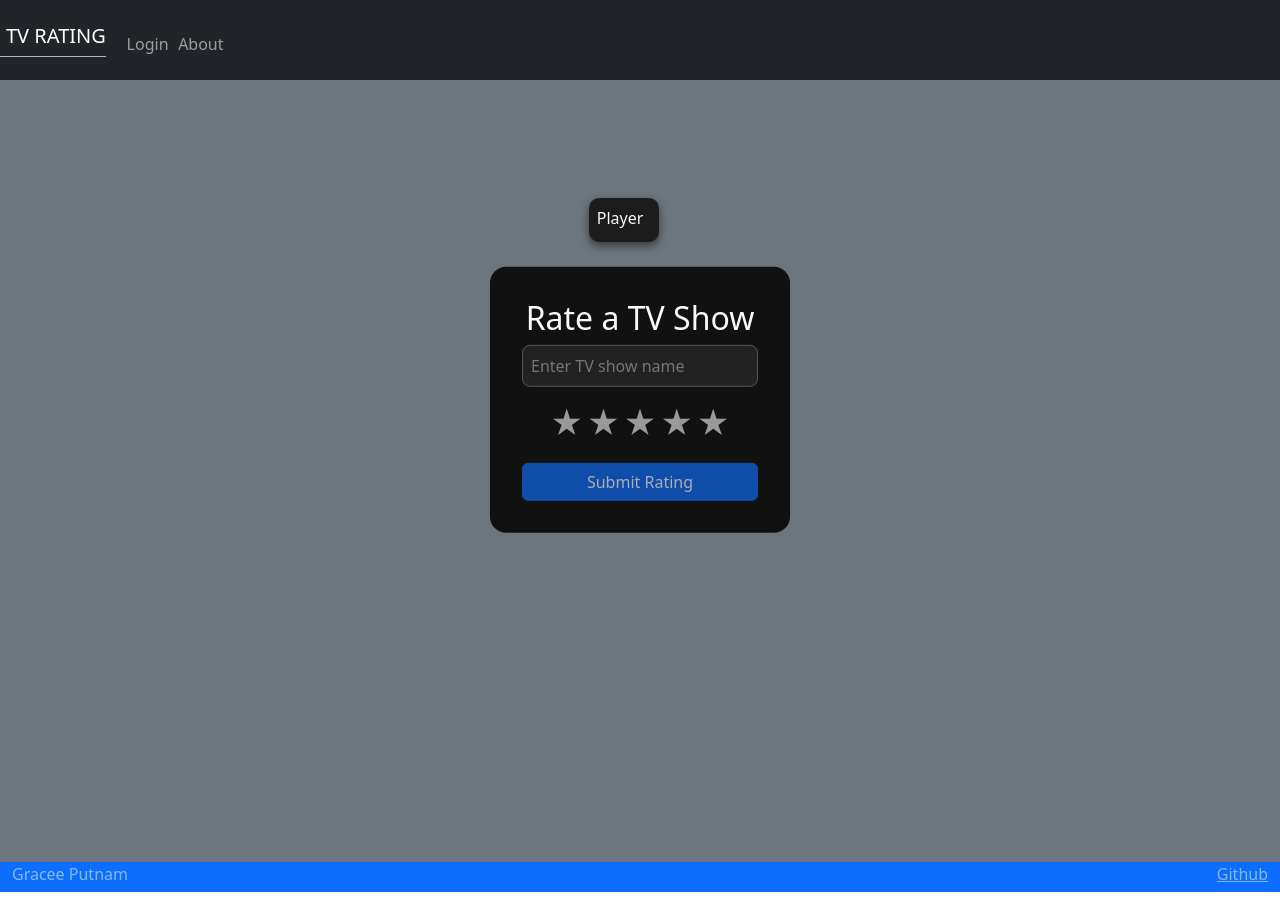
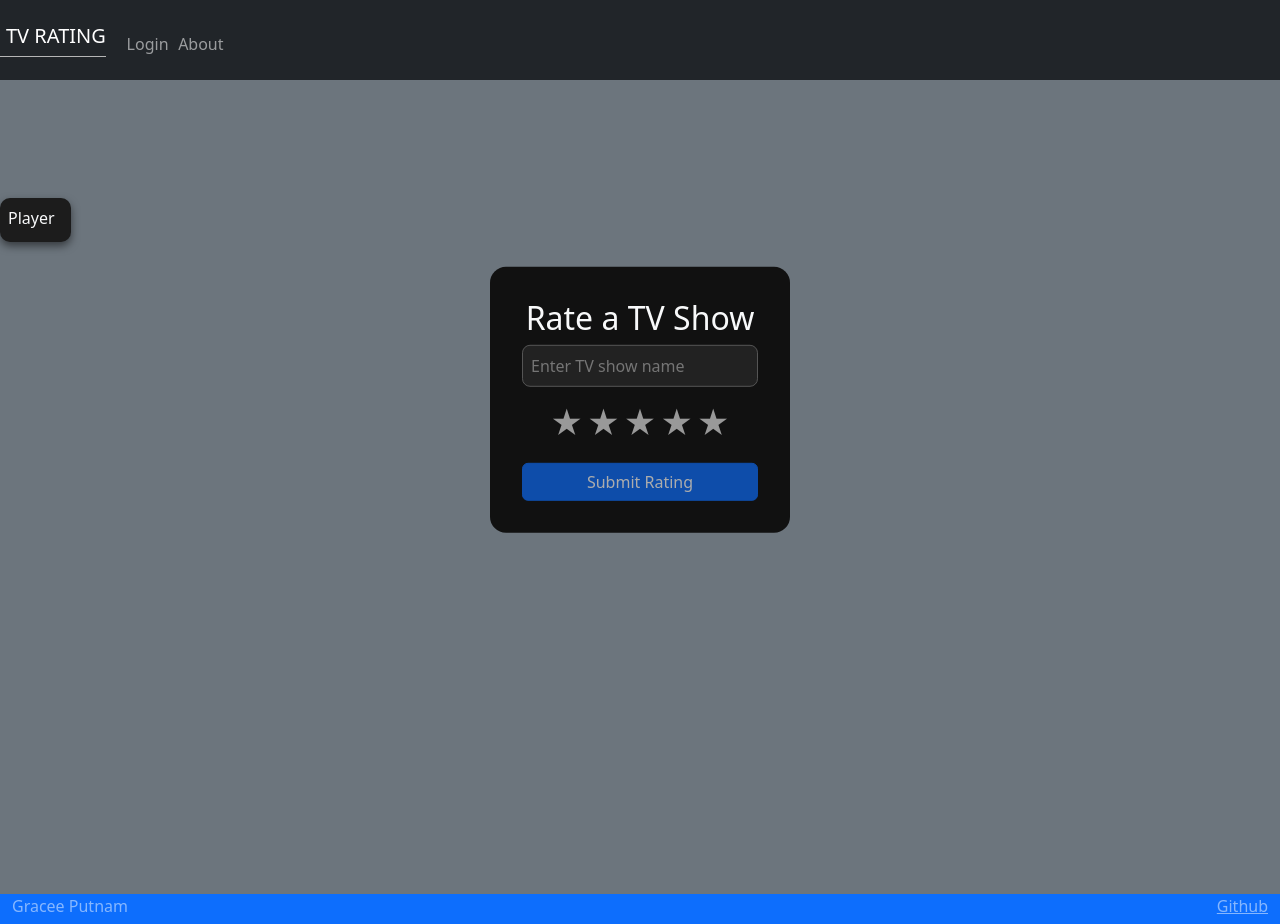
Before and after one commit to graceeputnam/startup_web_programming, a React (Vite) app: page /rate in a window 1280 px wide. Before the commit the page ends 892 px from the top, so only its background shows below. Built offline with nearby package versions, Linux system fonts and the light colour scheme; no server answers.

Commit message:
finally changing the rate for ws

```diff
--- a/src/rate/rate.jsx
+++ b/src/rate/rate.jsx
@@ -5,7 +5,7 @@ import { RateGame } from './rateGame';
 
 export function Rate(props) {
   return (
-    <main className="bg-secondary rate-main" style={{ display: "flex", flexWrap: "wrap", justifyContent: "center" }}>
+    <main className="bg-secondary rate-main" style={{ display: "flex",  gap: "32px", flexWrap: "wrap", alignItems: "flex-start", justifyContent: "flex-start" }}>
       {/* Community/event activity feed */}
       <div style={{ flex: "1 280px", maxWidth: 300, margin: "32px 32px 0 0" }}>
         <Players userName={props.userName} />
```
